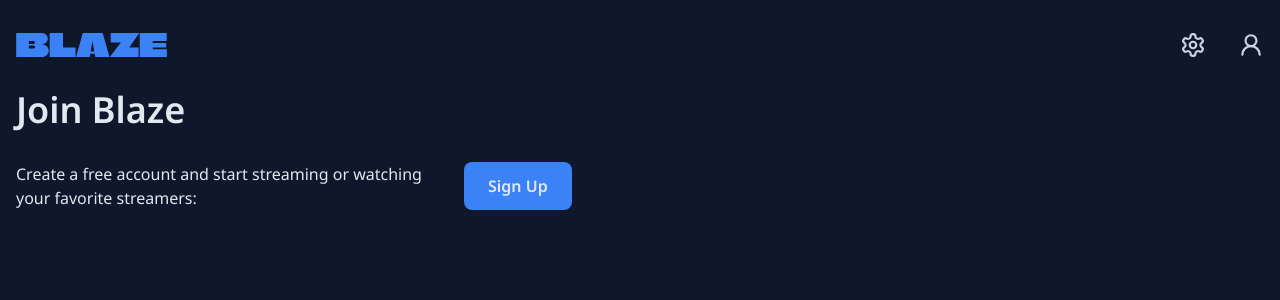
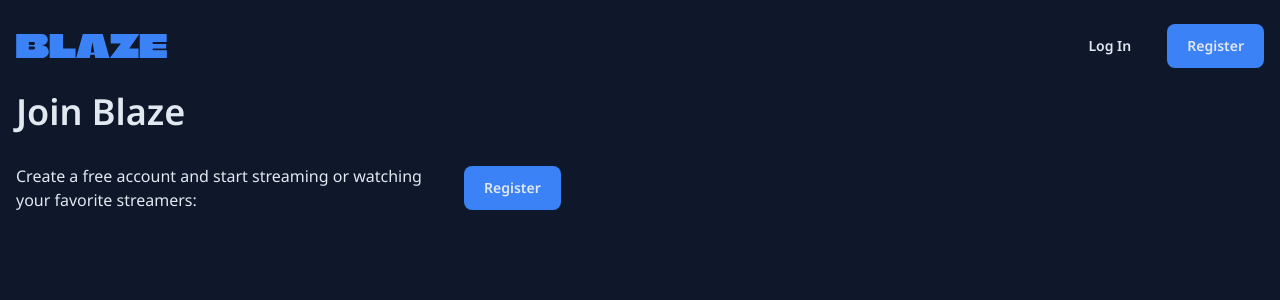
Before and after one commit to MisterKirill/blaze, a Next.js app in the folder web/: page / in a window 1280 px wide. Shown: the top 300 px of the page. Built offline with nearby package versions, Linux system fonts and the light colour scheme.

Commit message:
feat(web): not found page, style edits

```diff
--- /dev/null
+++ b/web/src/app/not-found.tsx
@@ -0,0 +1,12 @@
+import TextLink from "@/components/ui/TextLink";
+
+export default function NotFound() {
+  return (
+    <>
+      <h1 className="font-bold text-4xl mb-4">Not Found</h1>
+      <span>
+        This page was not found. You can go to the <TextLink href="/">homepage</TextLink> or <TextLink href="/contact">contact us</TextLink> if you think there is some error.
+      </span>
+    </>
+  );
+}
--- a/web/src/app/page.tsx
+++ b/web/src/app/page.tsx
@@ -9,8 +9,8 @@ export default function Page() {
         <span className="max-w-[26rem]">
           Create a free account and start streaming or watching your favorite streamers:
         </span>
-        <Link href="/signup">
-          <Button>Sign Up</Button>
+        <Link href="/register">
+          <Button>Register</Button>
         </Link>
       </div>
     </>
--- /dev/null
+++ b/web/src/app/register/page.tsx
@@ -0,0 +1,7 @@
+export default function Page() {
+  return (
+    <>
+      Register
+    </>
+  );
+}
--- a/web/src/components/Header.tsx
+++ b/web/src/components/Header.tsx
@@ -1,20 +1,26 @@
-import { Settings, UserRound } from "lucide-react";
 import Image from "next/image";
 import Link from "next/link";
+import Button from "./ui/Button";
 
 export default function Header() {
   return (
-    <header className="container flex items-center justify-between py-8">
-      <Link href="/">
+    <header className="container flex items-center justify-between py-6">
+      <Link href="/" className="hover:opacity-80">
         <Image src="/logo.svg" alt="Blaze Logo" className="h-6 w-auto" width={0} height={0} />
       </Link>
 
-      <div className="flex gap-8">
-        <Link href="/settings">
+      <div className="flex gap-4">
+        {/* <Link href="/settings">
           <Settings size={26} className="text-slate-300 hover:text-slate-400" />
         </Link>
         <Link href="/user">
           <UserRound size={26} className="text-slate-300 hover:text-slate-400" />
+        </Link> */}
+        <Link href="/login">
+          <Button isGhost>Log In</Button>
+        </Link>
+        <Link href="/register">
+          <Button>Register</Button>
         </Link>
       </div>
     </header>
--- a/web/src/components/ui/Button.tsx
+++ b/web/src/components/ui/Button.tsx
@@ -1,9 +1,17 @@
 import { ButtonHTMLAttributes } from "react";
+import clsx from "clsx";
 
-export default function Button({ children, ...props }: ButtonHTMLAttributes<HTMLButtonElement>) {
+interface ButtonProps extends ButtonHTMLAttributes<HTMLButtonElement> {
+  isGhost?: boolean;
+}
+
+export default function Button({ children, isGhost = false, ...props }: ButtonProps) {
   return (
     <button
-      className="bg-blue-500 hover:bg-blue-600 rounded-lg px-6 py-3 font-semibold"
+      className={clsx(
+        "rounded-lg px-5 py-3 font-semibold text-sm",
+        isGhost ? "hover:bg-slate-800" : "bg-blue-500 hover:bg-blue-600"
+      )}
       {...props}
     >
       {children}
--- /dev/null
+++ b/web/src/components/ui/TextLink.tsx
@@ -0,0 +1,10 @@
+import Link, { LinkProps } from "next/link";
+import { PropsWithChildren } from "react";
+
+export default function TextLink({ children, ...props }: PropsWithChildren<LinkProps>) {
+  return (
+    <Link className="font-semibold text-blue-400 hover:text-blue-500" {...props}>
+      {children}
+    </Link>
+  );
+}
```
